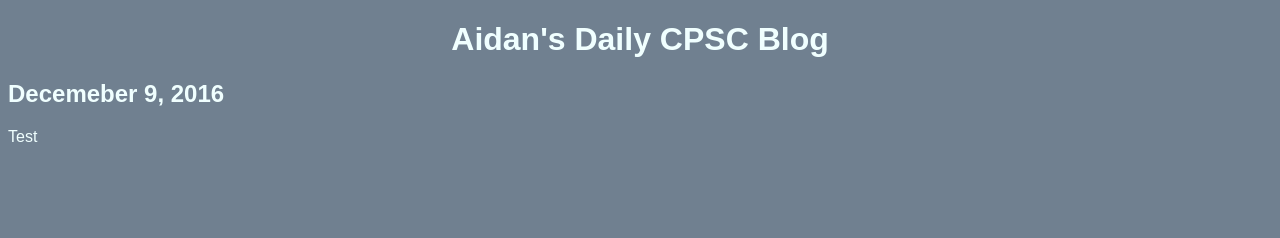
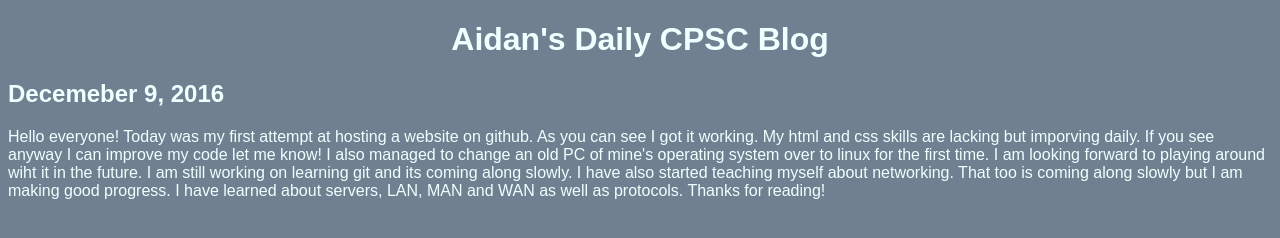
Before and after one commit to aidan-kelly/old_website, a plain HTML site: page index.html in a window 1280 px wide. Drawn offline with Linux system fonts and the light colour scheme.

Commit message:
Added my daily entry for today
For Friday, December, 9, 2016 I added my daily entry.

```diff
--- a/index.html
+++ b/index.html
@@ -11,6 +11,6 @@
     <h1>Aidan's Daily CPSC Blog</h1>
 
     <h2>Decemeber 9, 2016</h2>
-    <p>Test</p>
+    <p>Hello everyone! Today was my first attempt at hosting a website on github. As you can see I got it working. My html and css skills are lacking but imporving daily. If you see anyway I can improve my code let me know! I also managed to change an old PC of mine's operating system over to linux for the first time. I am looking forward to playing around wiht it in the future. I am still working on learning git and its coming along slowly. I have also started teaching myself about networking. That too is coming along slowly but I am making good progress. I have learned about servers, LAN, MAN and WAN as well as protocols. Thanks for reading!</p>
   </body>
 </html>
```
